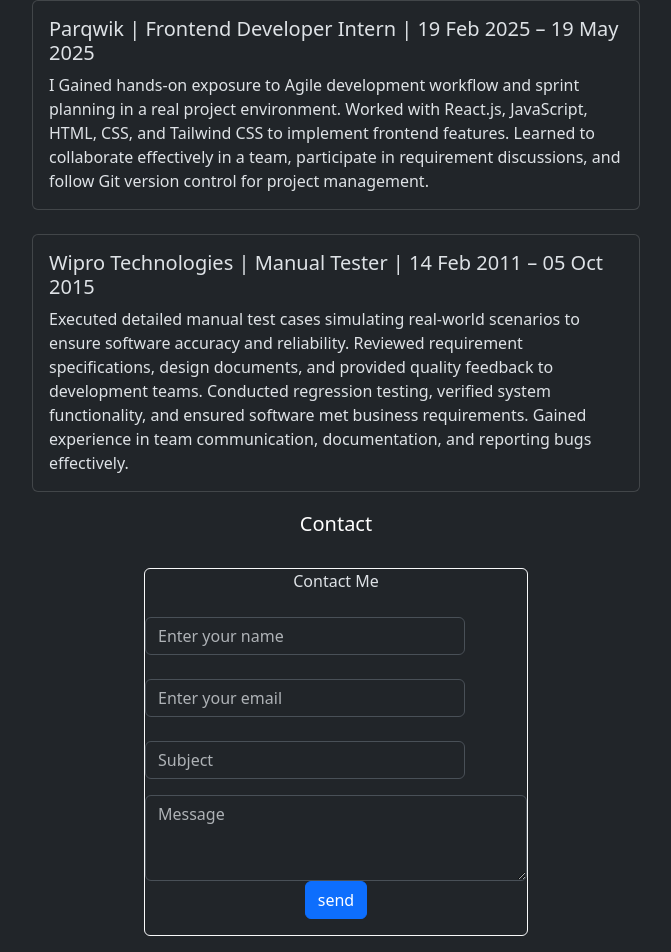
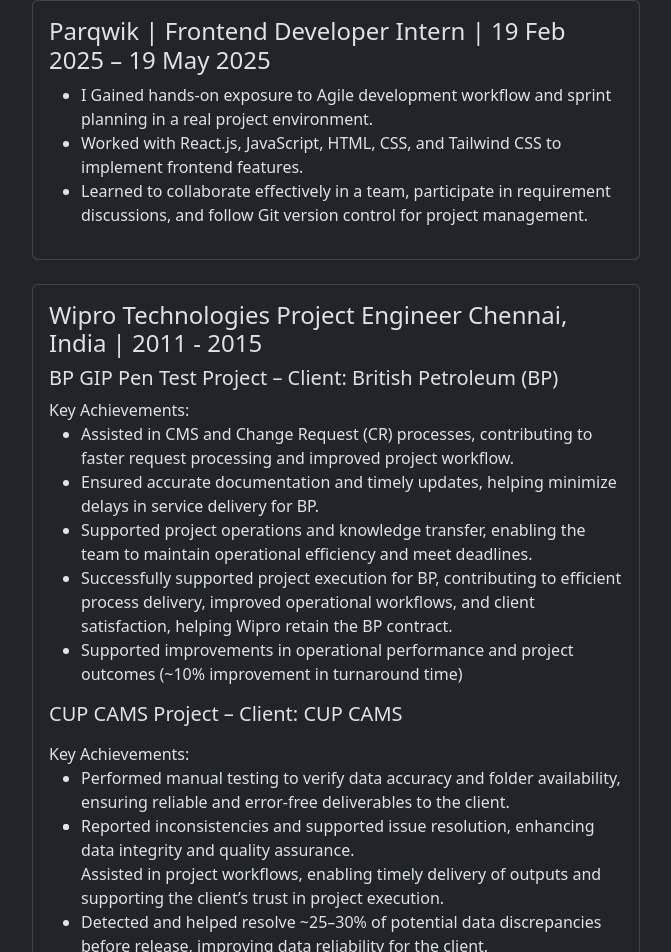
Before and after one commit to abc-hi/portfolio, a React (Vite) app: page /WorkExperience in a window 1280 px wide. Shown: the part 132-1084 px from the top of the page, without its empty margins (304-975 px from the left). Built offline with nearby package versions, Linux system fonts and the light colour scheme.

Commit message:
exp added

```diff
--- a/src/Components/About.jsx
+++ b/src/Components/About.jsx
@@ -11,11 +11,12 @@ const About = () => {
             <span style={{color:"white"}}><h1>Hi, I am</h1>
             <h1>Revathi Mohan</h1>
             <h1>I am a</h1>
-        <p>A skilled react developer with a strong portfolio,</p>
-             <p>passionate about staying updated on MERN Stack.</p>
-             <p> Collaborative and committed to quality, you thrive in</p>
-               <p>dynamic teams. Eager to contribute creativity and</p>
-                <p>bring innovative ideas to life. </p></span></div>
+        <p>I am a skilled React developer with a strong portfolio,</p>
+             <p> passionate about staying updated on the MERN stack and</p>
+               <p>upskilling AI and data-driven technologies(Skillnet, Ireland).</p>
+                <p>Collaborative and committed to delivering high-quality work, </p>
+               <p>I thrive in dynamic teams. I am eager to contribute</p>
+               <p>creativity and bring innovative ideas to life.</p></span></div>
         </div>
     );
 };
--- a/src/Components/Projects.jsx
+++ b/src/Components/Projects.jsx
@@ -21,15 +21,7 @@ const Projects = () => {
 
 <div className='container'style={{ marginLeft:"23rem"}}>
   <div className='row'>
-  <div className="card" style={{width: "18rem", backgroundColor: "var(--bs-dark)", color: "#fff"}}>
-  <img src="https://raw.githubusercontent.com/abc-hi/projectimages/main/weatherappscreenshot.png" alt="Project Screenshot" />
-  <div className="card-body">
-    <h5 className="card-title">WeatherApp</h5>
-    <p className="card-text">   A responsive Weather App built as a beginner frontend developer project for learning and practice, based on a tutorial, with some of my own styling customizations.</p>
-    <p className="card-text">Technologies used:  reactjs, javascript, tailwind CSS, HTML</p>
-    <a href="https://revasweatherapplication.netlify.app" className="btn btn-primary" style={{ backgroundColor: "#1b1b2a"}}>Link to Project</a>
-  </div>
-</div>
+
 
 <div className="card" style={{width: "18rem", backgroundColor: "var(--bs-dark)", color: "#fff"}}>
 <img src="https://raw.githubusercontent.com/abc-hi/projectimages/main/mypjtitemcatelogImage.png
@@ -42,6 +34,34 @@ const Projects = () => {
     <a href="https://mypjtitemcatelog.netlify.app" className="btn btn-primary" style={{ backgroundColor: "#1b1b2a"}}>Link to Project</a>
   </div>
 </div>
+
+<div className="card" style={{width: "18rem", backgroundColor: "var(--bs-dark)", color: "#fff"}}>
+  <img src="https://raw.githubusercontent.com/abc-hi/projectimages/main/jobportal.png" alt="Project Screenshot" />
+  <div className="card-body">
+    <h5 className="card-title">Job Portal</h5>
+    <p className="card-text">It is a ecommerce full stack project and created with MERN stack.</p>
+    <p className="card-text">Technologies used:javascript, reactjs, nodejs, mongoDB, CSS, expressjs, Bootstrap, HTML</p>
+    <a href="https://revasjobportal.netlify.app/" className="btn btn-primary" style={{ backgroundColor: "#1b1b2a"}}>Link to Project</a>
+  </div>
+</div>
+
+
+
+  <div className="card" style={{width: "18rem", backgroundColor: "var(--bs-dark)", color: "#fff"}}>
+  <img src="https://raw.githubusercontent.com/abc-hi/projectimages/main/weatherappscreenshot.png" alt="Project Screenshot" />
+  <div className="card-body">
+    <h5 className="card-title">WeatherApp</h5>
+    <p className="card-text">   A responsive Weather App built as a beginner frontend developer project for learning and practice, based on a tutorial, with some of my own styling customizations.</p>
+    <p className="card-text">Technologies used:  reactjs, javascript, tailwind CSS, HTML</p>
+    <a href="https://revasweatherapplication.netlify.app" className="btn btn-primary" style={{ backgroundColor: "#1b1b2a"}}>Link to Project</a>
+  </div>
+</div>
+
+
+
+
+
+
 </div>
 
 </div></div>
--- a/src/Components/WorkExperience.jsx
+++ b/src/Components/WorkExperience.jsx
@@ -10,12 +10,16 @@ const WorkExperience = () => {
 
   <div className="card-body">
 
-    <h5 className="card-title">Parqwik | Frontend Developer Intern | 19 Feb 2025 – 19 May 2025</h5>
-    <p className="card-text">I Gained hands-on exposure to Agile development workflow and sprint planning in a real project environment.
+    <h4 className="card-title">Parqwik | Frontend Developer Intern | 19 Feb 2025 – 19 May 2025</h4>
+    <p className="card-text"><ul>
+      <li>I Gained hands-on exposure to Agile development workflow and sprint planning in a real project environment.</li>
+      <li>Worked with React.js, JavaScript, HTML, CSS, and Tailwind CSS to implement frontend features.
+</li>
+      <li>Learned to collaborate effectively in a team, participate in requirement discussions, and follow Git version control for project management.
+</li>
+      </ul>
 
-Worked with React.js, JavaScript, HTML, CSS, and Tailwind CSS to implement frontend features.
 
-Learned to collaborate effectively in a team, participate in requirement discussions, and follow Git version control for project management.
 
 </p>
 
@@ -23,14 +27,35 @@ Learned to collaborate effectively in a team, participate in requirement discuss
 </div><br />
 <div className="card mx-auto" data-bs-theme="dark" style={{maxWidth:"38rem"}}>
   <div className="card-body">
-    <h5 className="card-title">Wipro Technologies | Manual Tester | 14 Feb 2011 – 05 Oct 2015</h5>
-    <p className="card-text">Executed detailed manual test cases simulating real-world scenarios to ensure software accuracy and reliability.
+    <h4 className="card-title">Wipro Technologies Project Engineer Chennai, India | 2011 - 2015</h4>
 
-Reviewed requirement specifications, design documents, and provided quality feedback to development teams.
+<h5 className="card-title">BP GIP Pen Test Project – Client: British Petroleum (BP)</h5>
+<p className="card-text">Key Achievements:
+ <ul>
+  <li>Assisted in CMS and Change Request (CR) processes, contributing to faster request processing and improved project workflow.</li>
+ <li>Ensured accurate documentation and timely updates, helping minimize delays in service delivery for BP.</li>
+ <li>Supported project operations and knowledge transfer, enabling the team to maintain operational efficiency and meet deadlines.</li>
+ <li> Successfully supported project execution for BP, contributing to efficient process delivery, improved operational workflows, and client satisfaction, helping Wipro retain the BP contract.
+</li>
+<li> Supported improvements in operational performance and project outcomes (~10% improvement in turnaround time)
+</li>
 
-Conducted regression testing, verified system functionality, and ensured software met business requirements.
+</ul>
+<h5 className="card-title">CUP CAMS Project – Client: CUP CAMS</h5></p>
+<p className="card-text">Key Achievements:
+  <ul>
+    <li>Performed manual testing to verify data accuracy and folder availability, ensuring reliable and error-free deliverables to the client.<li>
+      <li> Reported inconsistencies and supported issue resolution, enhancing data integrity and quality assurance.
+</li>
+      </li> Assisted in project workflows, enabling timely delivery of outputs and supporting the client’s trust in project execution.
+</li>
 
-Gained experience in team communication, documentation, and reporting bugs effectively.</p>
+<li> Detected and helped resolve ~25–30% of potential data discrepancies before release, improving data reliability for the client.
+</li>
+<li> Successfully performed manual testing for CUP CAMS, identifying and resolving key defects, enhancing data accuracy, and supporting timely, error-free deliverables, which improved client confidence and operational efficiency.
+</li>
+  </ul></p>
+
 
   </div>
 </div>
```
